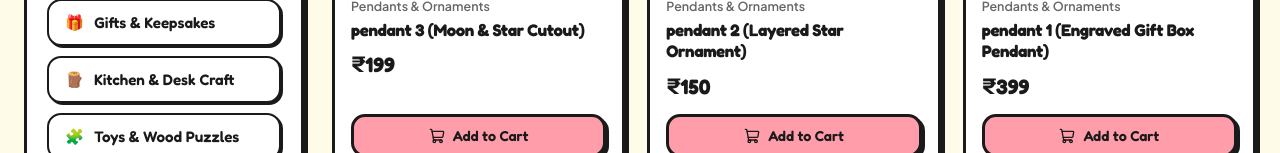
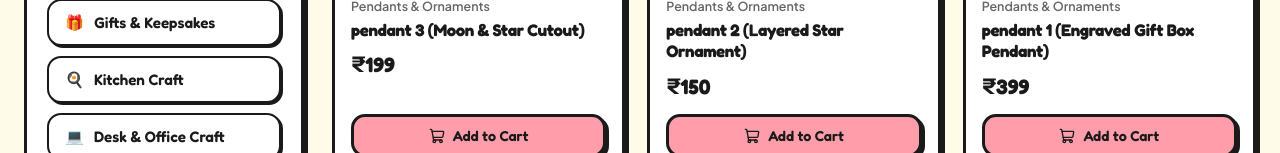
Before and after one commit to D0S-4774CK/shadow, a React (Vite) app: page / in a window 1280 px wide. Shown: the part 799-952 px from the top of the page. Built offline with nearby package versions, Linux system fonts and the light colour scheme; no server answers.

Commit message:
Separate Kitchen Craft and Desk & Office Craft into two distinct categories

```diff
--- a/src/data/mockData.js
+++ b/src/data/mockData.js
@@ -7,9 +7,9 @@ export const CATEGORIES = [
   { id: 'home-decor', label: 'Home Décor & Wall Art', icon: '🖼️' },
   { id: 'jewellery', label: 'Jewellery & Fashion', icon: '💍' },
   { id: 'personalized-gifts', label: 'Gifts & Keepsakes', icon: '🎁' },
-  { id: 'kitchen-desk', label: 'Kitchen & Desk Craft', icon: '🪵' },
+  { id: 'kitchen-craft', label: 'Kitchen Craft', icon: '🍳' },
+  { id: 'desk-craft', label: 'Desk & Office Craft', icon: '💻' },
   { id: 'toys-puzzles', label: 'Toys & Wood Puzzles', icon: '🧩' },
-  { id: 'custom-studio', label: 'Custom Laser Studio', icon: '⚡' },
 ];
 
 export const SINGLE_MATERIAL_SPECS = {
@@ -34,7 +34,7 @@ export const INITIAL_PRODUCTS = [
     rating: 4.9,
     reviewsCount: 42,
     badge: 'Popular',
-    isCustomizable: true,
+    isCustomizable: false,
     description: 'Precision laser-cut wooden moon and star pendant with smooth sanded finish.',
     imageUrl: 'https://images.unsplash.com/photo-1513519245088-0e12902e5a38?auto=format&fit=crop&w=600&q=80',
     inStock: 25,
@@ -66,7 +66,7 @@ export const INITIAL_PRODUCTS = [
     rating: 5.0,
     reviewsCount: 58,
     badge: 'Gift Edition',
-    isCustomizable: true,
+    isCustomizable: false,
     description: 'Handcrafted wooden pendant packaged in a custom engraved wooden display box.',
     imageUrl: 'https://images.unsplash.com/photo-1579783902614-a3fb3927b675?auto=format&fit=crop&w=600&q=80',
     inStock: 15,
@@ -150,7 +150,7 @@ export const INITIAL_PRODUCTS = [
     rating: 4.8,
     reviewsCount: 52,
     badge: 'Festive',
-    isCustomizable: true,
+    isCustomizable: false,
     description: 'Elegant script "Happy New Year" laser cut wall sign for home celebrations.',
     imageUrl: 'https://images.unsplash.com/photo-1512389142860-9c449e58a543?auto=format&fit=crop&w=600&q=80',
     inStock: 30,
@@ -166,7 +166,7 @@ export const INITIAL_PRODUCTS = [
     rating: 4.9,
     reviewsCount: 77,
     badge: 'Best Seller',
-    isCustomizable: true,
+    isCustomizable: false,
     description: 'Laser-engraved "Merry Christmas" solid wood block plaque.',
     imageUrl: 'https://images.unsplash.com/photo-1543589077-47d81606c1bf?auto=format&fit=crop&w=600&q=80',
     inStock: 45,
@@ -282,7 +282,7 @@ export const INITIAL_PRODUCTS = [
     rating: 5.0,
     reviewsCount: 130,
     badge: 'Top Gift',
-    isCustomizable: true,
+    isCustomizable: false,
     description: 'Laser cut wooden heart box with custom name & date engraving.',
     imageUrl: 'https://images.unsplash.com/photo-1518199266791-5375a83190b7?auto=format&fit=crop&w=600&q=80',
     inStock: 80,
@@ -298,41 +298,43 @@ export const INITIAL_PRODUCTS = [
     rating: 4.9,
     reviewsCount: 38,
     badge: 'Romance',
-    isCustomizable: true,
+    isCustomizable: false,
     description: 'Love swans with central heart cut out panel for anniversary gifts.',
     imageUrl: 'https://images.unsplash.com/photo-1522383225653-ed111181a951?auto=format&fit=crop&w=600&q=80',
     inStock: 25,
     tags: ['Swans', 'Anniversary']
   },
 
-  // 6. Kitchen & Desk Craft
+  // 6. Kitchen Craft
   {
     id: 'prod-kitchen-decor-1',
     name: 'kitchen decor 1 ("Kitchen" Word Sign)',
-    category: 'kitchen-desk',
-    categoryLabel: 'Kitchen & Desk Craft',
+    category: 'kitchen-craft',
+    categoryLabel: 'Kitchen Craft',
     price: 450,
     formattedPrice: '₹450',
     rating: 4.9,
     reviewsCount: 67,
     badge: 'Kitchen Best',
-    isCustomizable: true,
+    isCustomizable: false,
     description: 'Large cursive "Kitchen" wooden script sign for home dining rooms.',
     imageUrl: 'https://images.unsplash.com/photo-1556911220-e15b29be8c8f?auto=format&fit=crop&w=600&q=80',
     inStock: 15,
     tags: ['Kitchen', 'Script Sign']
   },
+
+  // 7. Desk & Office Craft
   {
     id: 'prod-phone-holder',
     name: 'phone holder (Laser Cut Wooden Desk Dock)',
-    category: 'kitchen-desk',
-    categoryLabel: 'Kitchen & Desk Craft',
+    category: 'desk-craft',
+    categoryLabel: 'Desk & Office Craft',
     price: 399,
     formattedPrice: '₹399',
     rating: 4.8,
     reviewsCount: 84,
     badge: 'Desk Essential',
-    isCustomizable: true,
+    isCustomizable: false,
     description: 'Two-piece interlocking laser cut wooden phone & tablet desktop stand.',
     imageUrl: 'https://images.unsplash.com/photo-1586953208448-b95a79798f07?auto=format&fit=crop&w=600&q=80',
     inStock: 30,
@@ -341,8 +343,8 @@ export const INITIAL_PRODUCTS = [
   {
     id: 'prod-monitor-stand',
     name: 'monitor stand (Ergonomic Wooden Riser)',
-    category: 'kitchen-desk',
-    categoryLabel: 'Kitchen & Desk Craft',
+    category: 'desk-craft',
+    categoryLabel: 'Desk & Office Craft',
     price: 350,
     formattedPrice: '₹350',
     rating: 4.9,
```
